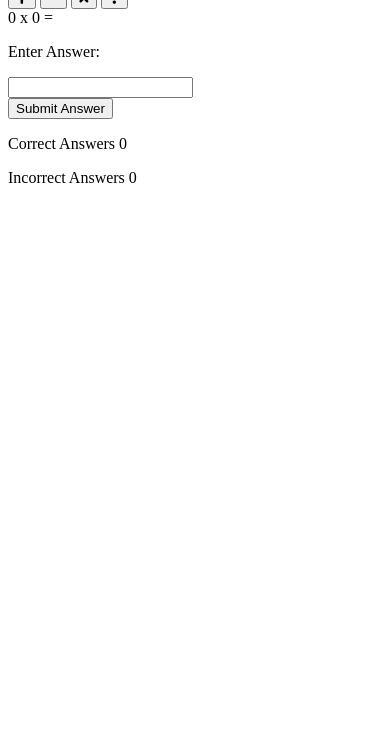
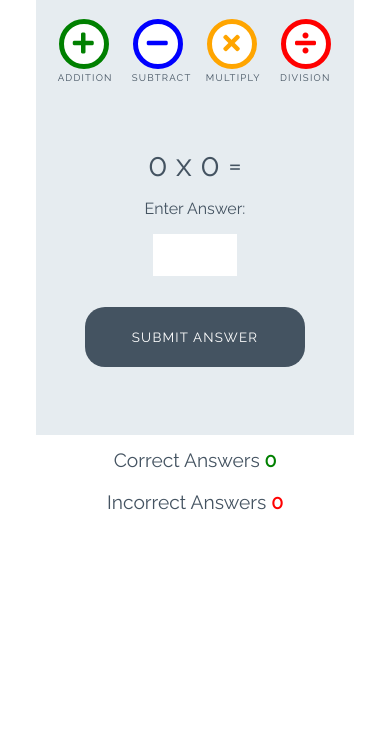
Before and after one commit to MiguelMurilloG/love-math, a plain HTML site: page index.html in a window 390 px wide. Shown: the part 105-844 px from the top of the page. Drawn offline with Linux system fonts and the light colour scheme.

Commit message:
Add structure to the function

```diff
--- a/assets/css/style.css
+++ b/assets/css/style.css
@@ -0,0 +1,252 @@
+/* --------- Global style */
+
+body {
+    background-color: white;
+    font-family: "Raleway", sans-serif;
+    color: #445361;
+    text-align: center;
+}
+
+/* --------- Heading */
+
+.heading {
+    text-align: center;
+    font-size: 2.5rem;
+}
+
+.logo {
+    height: 40px;
+    padding-right: 5px;
+}
+
+/* --------- Game layout */
+
+.game-area {
+    background-color: #E6ECF0;
+    box-sizing: border-box;
+    width: 85%;
+    height: 65vh;
+    max-height: 450px;
+    max-width: 830px;
+    margin-left: auto;
+    margin-right: auto;
+    padding: 1%;
+}
+
+.question-area {
+    width: 50%;
+    font-size: 2rem;
+    margin: auto;
+    padding: 50px 0;
+}
+
+.question-area span {
+    padding: 0 15px;
+}
+
+.score-area {
+    margin: 5px auto;
+    width: 60%;
+    font-size: 1.2rem;
+}
+
+.controls-area {
+    width: 85%;
+    margin: 30px auto;
+}
+
+#score {
+    color: green;
+    font-weight: bold;
+}
+
+#incorrect {
+    color: red;
+    font-weight: bold;
+}
+
+.answer-message {
+    display: none;
+    font-size: 1rem;
+}
+
+#answer-box {
+    border: none;
+    color: #445361;
+    display: inline-block;
+    height: 40px;
+    width: 80px;
+    font-size: 1.2rem;
+}
+
+.scores {
+    display: inline-block;
+    padding: 25px;
+}
+
+/* --------- Buttons */
+
+.btn {
+    width: 220px;
+    height: 60px;
+    font-family: "Raleway", sans-serif;
+    text-transform: uppercase;
+    letter-spacing: 1.2px;
+    color: white;
+}
+
+.btn:focus {
+    outline: none;
+}
+
+.btn--big {
+    padding-top: 10px;
+    border-radius: 50%;
+    background-color: white;
+    border: 10px solid;
+    width: 100px;
+    height: 100px;
+    font-size: 3.2rem;
+    margin: 0 30px;
+    transition: all 0.5s;
+}
+
+.btn--big::after {
+    content: attr(data-type);
+    font-size: 1rem;
+    color: #445361;
+    position: relative;
+    left: -0.5em;
+}
+
+.btn--blue {
+    border-color: blue;
+    color: blue;
+}
+
+.btn--blue:active,
+.btn--blue:hover {
+    background-color: darkblue;
+    color: white;
+}
+
+.btn--orange {
+    border-color: orange;
+    color: orange;
+}
+
+.btn--orange:active,
+.btn--orange:hover {
+    background-color: darkorange;
+    color: white;
+}
+
+.btn--red {
+    border-color: red;
+    color: red;
+}
+
+.btn--red:active,
+.btn--red:hover {
+    background-color: darkred;
+    color: white;
+}
+
+.btn--green {
+    border-color: green;
+    color: green;
+}
+
+.btn--green:active,
+.btn--green:hover {
+    background-color: darkgreen;
+    color: white;
+}
+
+.btn--gray {
+    margin-top: 25px;
+    background-color: #445361;
+    border: 1px transparent;
+    border-radius: 20px;
+}
+
+.btn--gray:active,
+.btn--gray:hover {
+    background-color: #0d1013;
+}
+
+/* --------- Media queries */
+
+@media (max-width: 414px) {
+    .controls-area {
+        width: 100%;
+    }
+
+    .btn--big {
+        margin: 0 10px;
+        padding: 5px;
+        border: 5px solid;
+        width: 50px;
+        height: 50px;
+        font-size: 1.5rem;
+    }
+
+    .btn--big::after {
+        font-size: 0.6rem;
+        left: -0.7rem;
+    }
+
+    .question-area {
+        padding: 10% 0;
+        width: 100%;
+    }
+
+    .question-area span {
+        padding: 0;
+    }
+
+    .answer-message {
+        display: block;
+    }
+
+    #answer-box {
+        display: block;
+        margin: 0 auto;
+    }
+    .btn--gray {
+        margin-top: 0;
+    }
+
+    .score-area {
+        width: 100%;
+    }
+
+    .scores {
+        margin: 0.5em auto;
+        display: block;
+        padding: 5px;
+    }
+
+    .heading {
+        font-size: 2rem;
+    }
+}
+
+@media (max-width: 320px) {
+    .game-area {
+        height: 70vh;
+    }
+
+    .controls-area {
+        width: 75%;
+        margin: 10px auto;
+    }
+
+    .btn--big {
+        margin: 10px 10px;
+    }
+    .question-area {
+        padding: 10px 0;
+    }
+
+}
--- a/index.html
+++ b/index.html
@@ -10,22 +10,22 @@
     <link rel="stylesheet" href="assets/css/style.css">
     <title>Document</title>
 </head>
-<body>
-   <h1 class="heading"></h1>
-   <img class="logo" src="assets/images/logo.png" alt="logo"> Love Maths
-
+<h1>
+   <h1 class="heading">
+   <img class="logo" src="assets/images/logo.png" alt="logo">Love Maths
+</h1>
    <div class="game-area">
     <div class="controls-area">
-        <button class="btn btn--big btn--green">
+        <button data-type="addition" class="btn btn--big btn--green">
             <i class="fas fa-plus"></i>
         </button>
-        <button class="btn btn- -big btn--blue">
-            <i class="fas  fa-minus"></i>
+        <button data-type="subtract" class="btn btn--big btn--blue">
+            <i class="fas fa-minus"></i>
         </button>
-        <button class="btn btn--big btn--orange">
+        <button data-type="multiply" class="btn btn--big btn--orange">
             <i class="fas fa-times"></i>
         </button>
-        <button class="btn btn--big btn--red">
+        <button data-type="division" class="btn btn--big btn--red">
             <i class="fas fa-divide"></i>
         </button>
      </div>
@@ -34,16 +34,15 @@
        <span id="operator">x</span>
        <span id="operand2">0</span>
        <span>=</span>
-     <p class="answer-messagge">Enter Answer:</p>
+       <p class="answer-message">Enter Answer:</p>
        <input id="answer-box" type="number">
      </div>
-    <button class="btn btn--gray">Submit Answer</button>
+     <button data-type="submit" class="btn btn--gray">Submit Answer</button>
    </div>
 
    <div class="score-area">
     <p class="scores">Correct Answers <span id="score">0</span></p>
     <p class="scores">Incorrect Answers <span id="incorrect">0</span></p>
-
    </div>
 
     <script src= "assets/js/script.js"></script>
```
Lines whose indentation alone changed are shown as unchanged.
